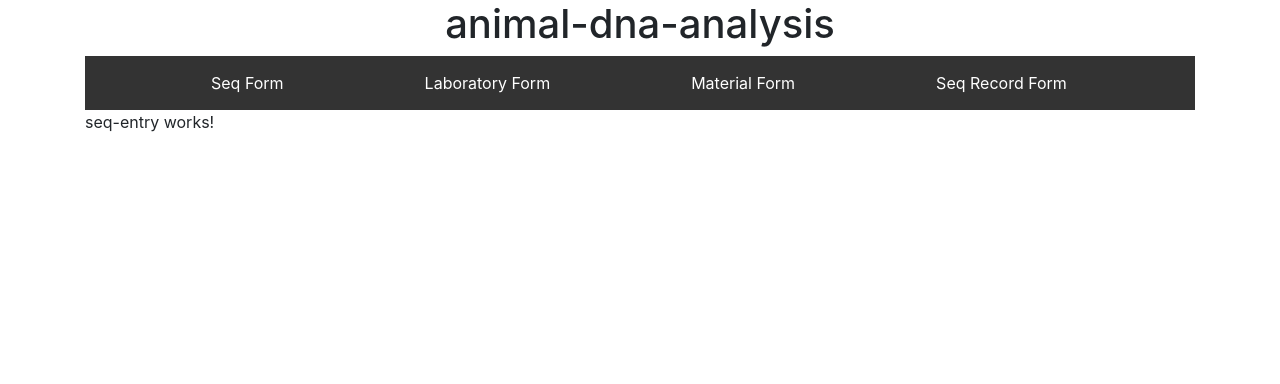
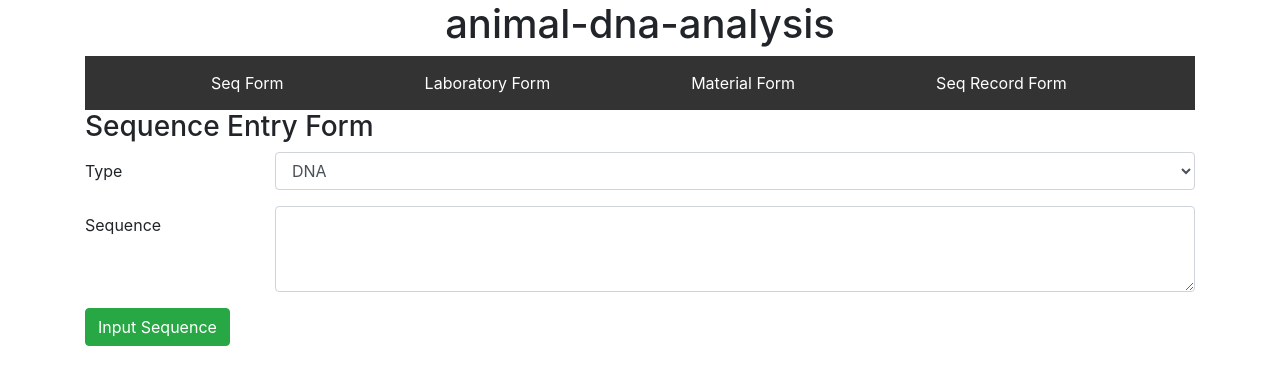
Before and after one commit to aasensios/animal-dna-analysis, an Angular app: page /new-seq in a window 1280 px wide. Shown: the top 384 px of the page. Built offline with nearby package versions, Linux system fonts and the light colour scheme.

Commit message:
updated: README and seq-entry component

```diff
--- a/package.json
+++ b/package.json
@@ -20,7 +20,7 @@
     "@angular/platform-browser-dynamic": "~7.2.0",
     "@angular/router": "~7.2.0",
     "@schematics/angular": "^7.3.1",
-    "bootstrap": "^4.2.1",
+    "bootstrap": "^4.3.1",
     "core-js": "^2.5.4",
     "rxjs": "~6.3.3",
     "tslib": "^1.9.0",
--- a/src/app/seq-entry/seq-entry.component.html
+++ b/src/app/seq-entry/seq-entry.component.html
@@ -1,3 +1,20 @@
-<p>
-  seq-entry works!
-</p>
+<form #seqEntryForm="ngForm" (submit)="seqEntry()" novalidate>
+  <h3>Sequence Entry Form</h3>
+  <div class="form-group row">
+    <label for="typeSelect" class="col-sm-2 col-form-label">Type</label>
+    <div class="col-sm-10">
+      <select class="form-control" id="typeSelect">
+        <option>DNA</option>
+        <option>RNA</option>
+        <option>Protein</option>
+      </select>
+    </div>
+  </div>
+  <div class="form-group row">
+    <label for="seqInput" class="col-sm-2 col-form-label">Sequence</label>
+    <div class="col-sm-10">
+      <textarea class="form-control" id="seqInput" rows="3"></textarea>
+    </div>
+  </div>
+  <button type="submit" class="btn btn-success" [disabled]="seqEntryForm.invalid">Input Sequence</button>
+</form>
--- a/src/app/seq-entry/seq-entry.component.ts
+++ b/src/app/seq-entry/seq-entry.component.ts
@@ -1,4 +1,8 @@
 import { Component, OnInit } from '@angular/core';
+
+// Model
+import { IUPAC } from "../model/IUPAC";
+import { Seq } from "../model/seq";
 
 @Component({
   selector: 'app-seq-entry',
```
Also changed, not shown: 2 other files (tests, documents, lock files or other folders).
